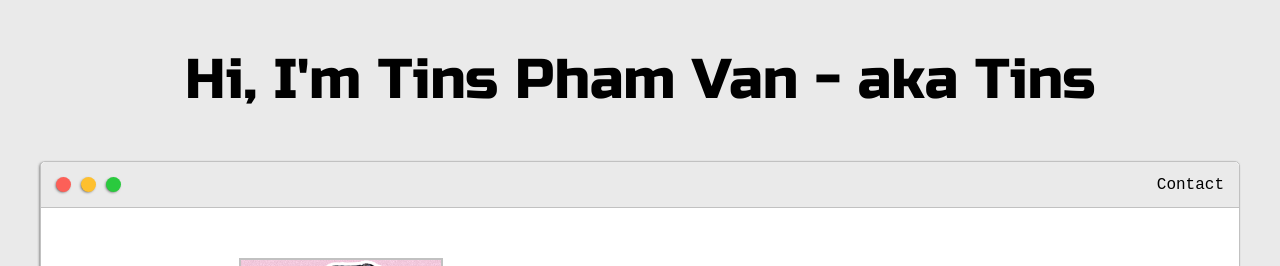
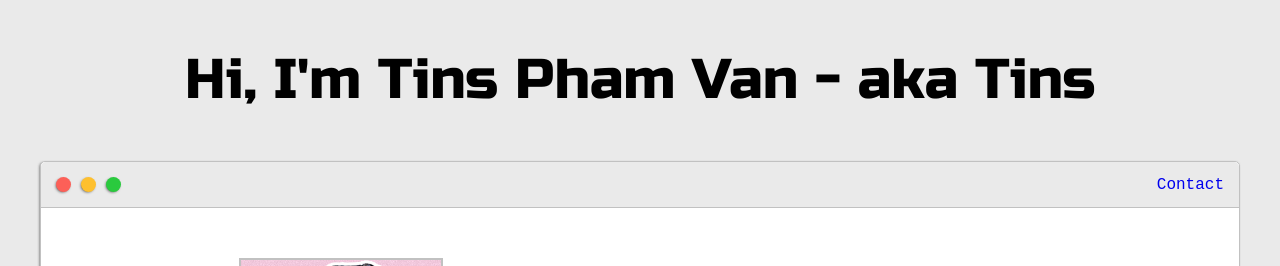
Before and after one commit to tinspham209/portfolio, a React (Create React App) app: page / in a window 1280 px wide. Shown: the top 266 px of the page. Built offline with nearby package versions, Linux system fonts and the light colour scheme.

Commit message:
Update a color

```diff
--- a/src/components/intro/style.css
+++ b/src/components/intro/style.css
@@ -56,10 +56,6 @@
 #navigation {
 	margin: 0;
 	padding: 10px;
-}
-
-#navigation a {
-	color: var(--main-text);
 }
 
 #navigation li {
```
